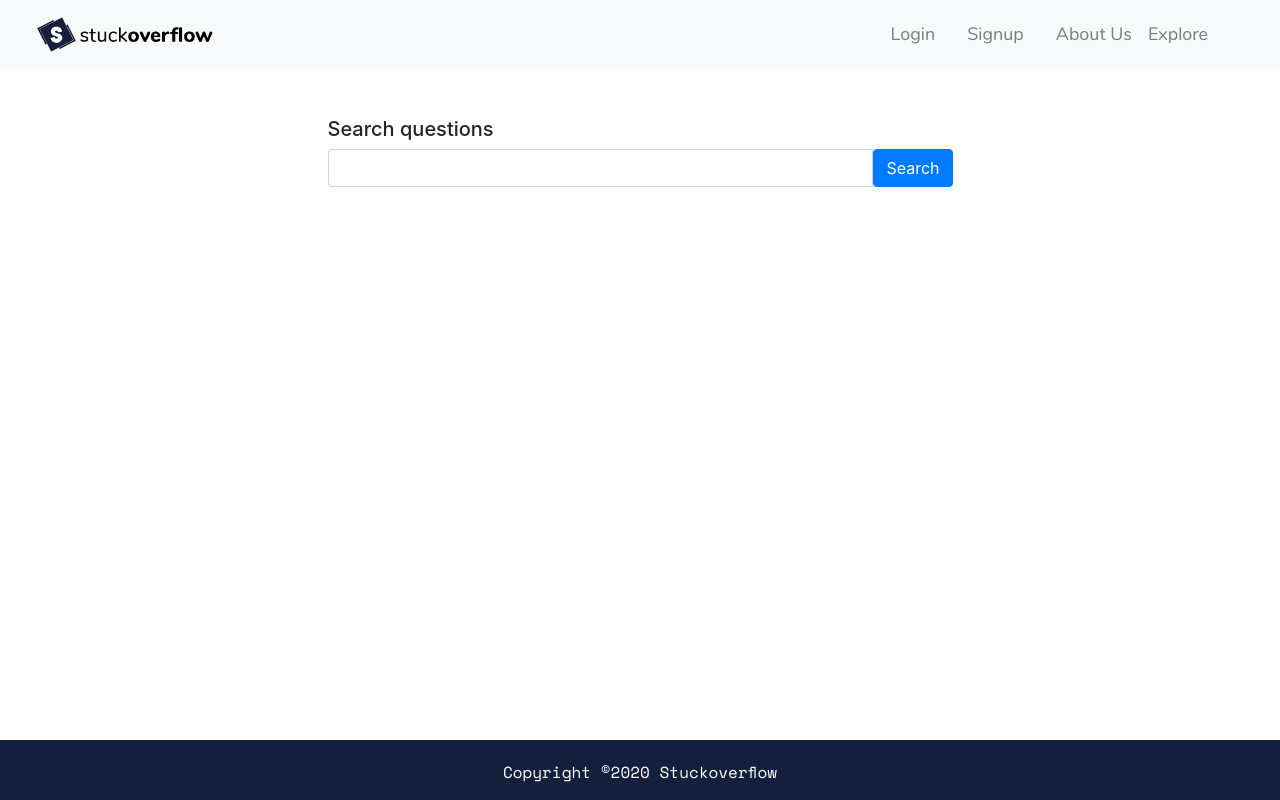
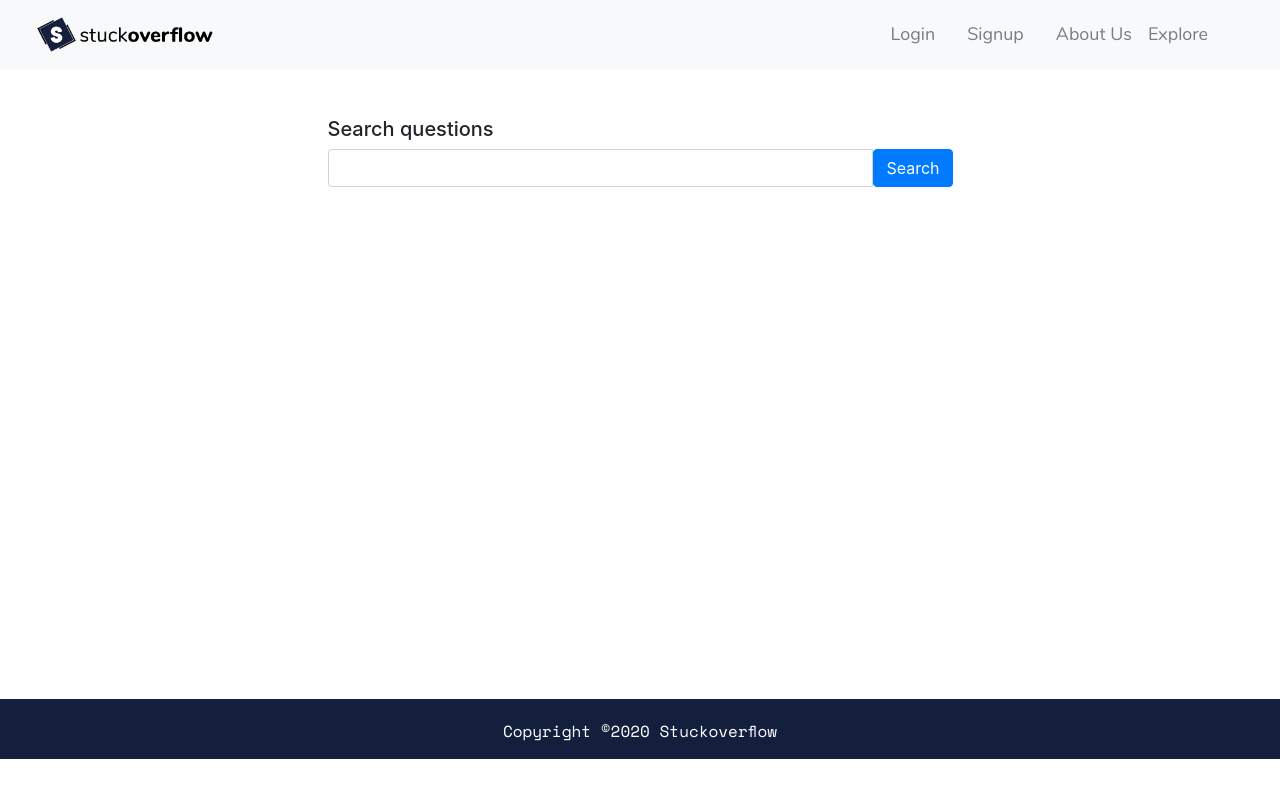
Before and after one commit to cocphilips/ProyekStuckoverflow, a PHP site: page /explore.php in a window 1280 px wide. Run offline with PHP 8.4, Linux system fonts and the light colour scheme.

Commit message:
upd footer, style.css,explore; added index php for redirecting in sub-dir(s)

```diff
--- /dev/null
+++ b/css/index.php
@@ -0,0 +1,3 @@
+<?php
+	header("Location: ..");
+ ?>
--- a/css/style.css
+++ b/css/style.css
@@ -62,8 +62,6 @@ nav>div {
 }
 
 #footer {
-  position: absolute;
-  bottom: 0;
   width: 100%;
   height: 60px;
   background: #141f3d;
--- a/explore.php
+++ b/explore.php
@@ -156,7 +156,9 @@ session_start();
       </div>
     </div>
     <div id="searchResult">
+        <div class="row" style="margin-bottom: 40%;">
 
+        </div>
     </div>
     <?php include "footer.php"; ?>
   </div>
--- a/footer.php
+++ b/footer.php
@@ -1,4 +1,4 @@
-<div id="footer" class="mt-5" class="row" style="position: fixed; margin-top: 50px;">
+<div id="footer" class="mt-5" class="row">
       <p style="color: white; font-family: fontCode; text-align: center; padding-top: 20px;">Copyright ©2020
         Stuckoverflow</p>
     </div>
--- /dev/null
+++ b/img/index.php
@@ -0,0 +1,3 @@
+<?php
+	header("Location: ..");
+ ?>
--- /dev/null
+++ b/struktur_database/index.php
@@ -0,0 +1,3 @@
+<?php
+	header("Location: ..");
+ ?>
```
